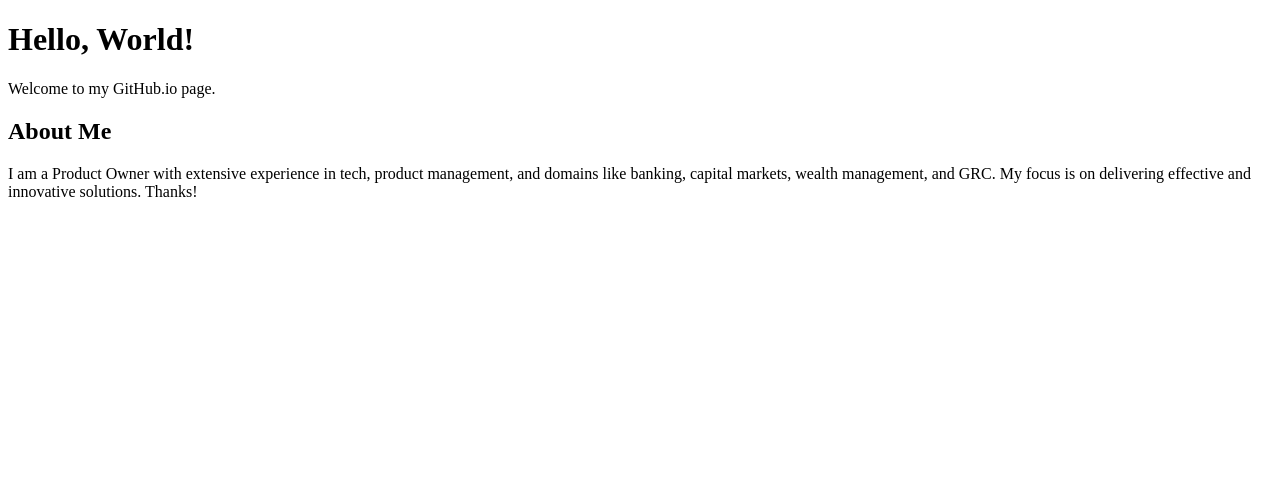
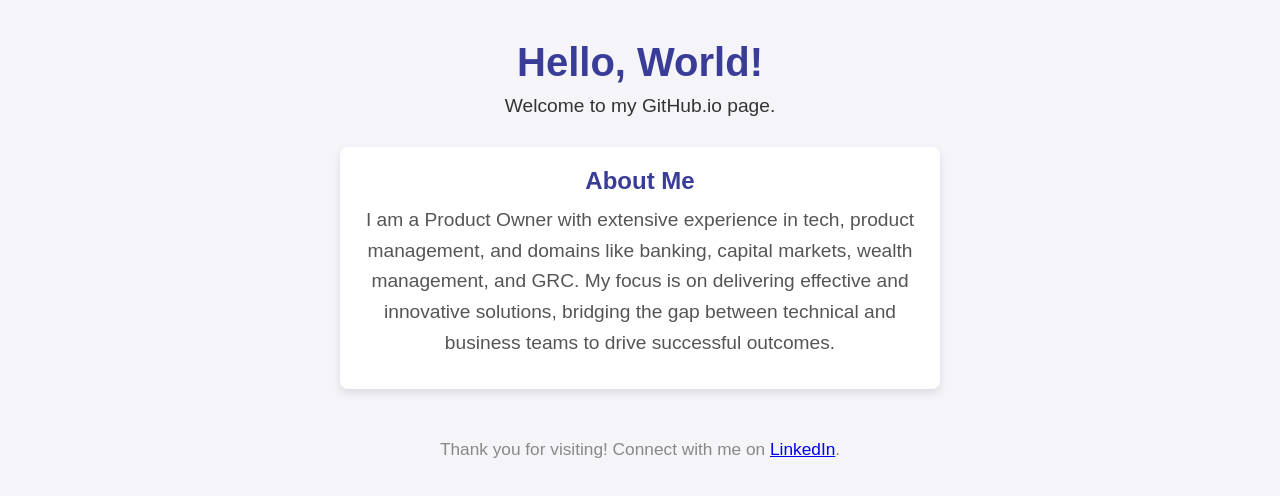
Before and after one commit to souravdg2/souravdg2.github.io, a plain HTML site: page index.html in a window 1280 px wide. Drawn offline with Linux system fonts and the light colour scheme.

Commit message:
Update index.html

```diff
--- a/index.html
+++ b/index.html
@@ -4,11 +4,80 @@
     <meta charset="UTF-8">
     <meta name="viewport" content="width=device-width, initial-scale=1.0">
     <title>Welcome to My GitHub Page</title>
+    <style>
+        /* Basic Reset */
+        * {
+            margin: 0;
+            padding: 0;
+            box-sizing: border-box;
+            font-family: Arial, sans-serif;
+        }
+
+        /* Body Styling */
+        body {
+            background-color: #f4f4f9;
+            color: #333;
+            display: flex;
+            flex-direction: column;
+            align-items: center;
+            padding: 20px;
+        }
+
+        /* Header Styling */
+        h1 {
+            font-size: 2.5em;
+            margin-top: 20px;
+            color: #3a3d98;
+        }
+
+        p {
+            font-size: 1.2em;
+            margin: 10px 0;
+            text-align: center;
+        }
+
+        /* About Section Styling */
+        .about {
+            background-color: #fff;
+            border-radius: 8px;
+            box-shadow: 0 4px 8px rgba(0, 0, 0, 0.1);
+            max-width: 600px;
+            padding: 20px;
+            margin: 20px;
+            text-align: center;
+        }
+
+        .about h2 {
+            color: #3a3d98;
+            margin-bottom: 10px;
+        }
+
+        .about p {
+            color: #555;
+            line-height: 1.6;
+        }
+
+        /* Footer */
+        footer {
+            margin-top: 20px;
+            font-size: 0.9em;
+            color: #888;
+        }
+    </style>
 </head>
 <body>
     <h1>Hello, World!</h1>
     <p>Welcome to my GitHub.io page.</p>
-    <h2>About Me</h2>
-    <p>I am a Product Owner with extensive experience in tech, product management, and domains like banking, capital markets, wealth management, and GRC. My focus is on delivering effective and innovative solutions. Thanks!</p>
+
+    <!-- About Section -->
+    <div class="about">
+        <h2>About Me</h2>
+        <p>I am a Product Owner with extensive experience in tech, product management, and domains like banking, capital markets, wealth management, and GRC. My focus is on delivering effective and innovative solutions, bridging the gap between technical and business teams to drive successful outcomes.</p>
+    </div>
+
+    <!-- Footer -->
+    <footer>
+        <p>Thank you for visiting! Connect with me on <a href="https://linkedin.com/in/yourprofile" target="_blank">LinkedIn</a>.</p>
+    </footer>
 </body>
 </html>
```
